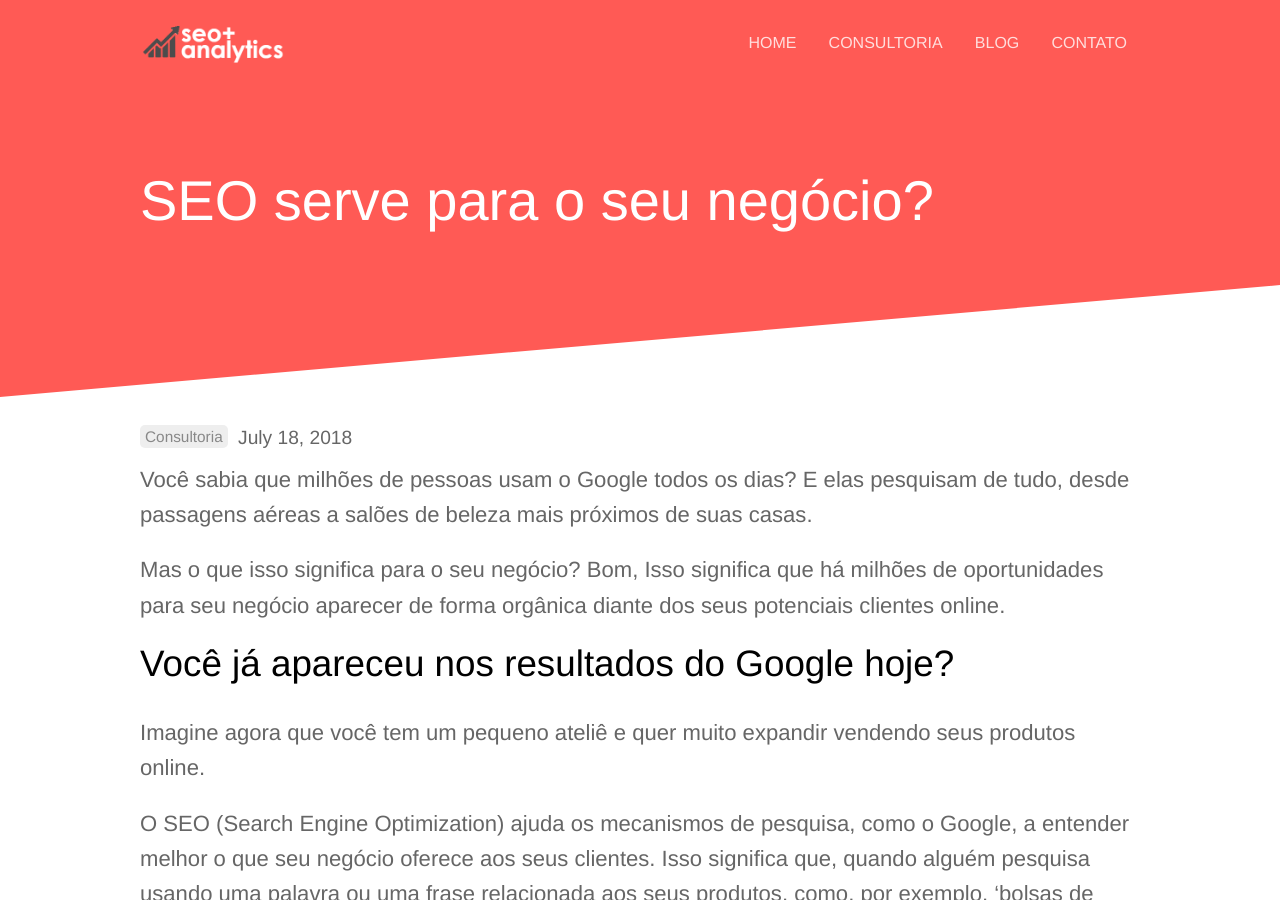
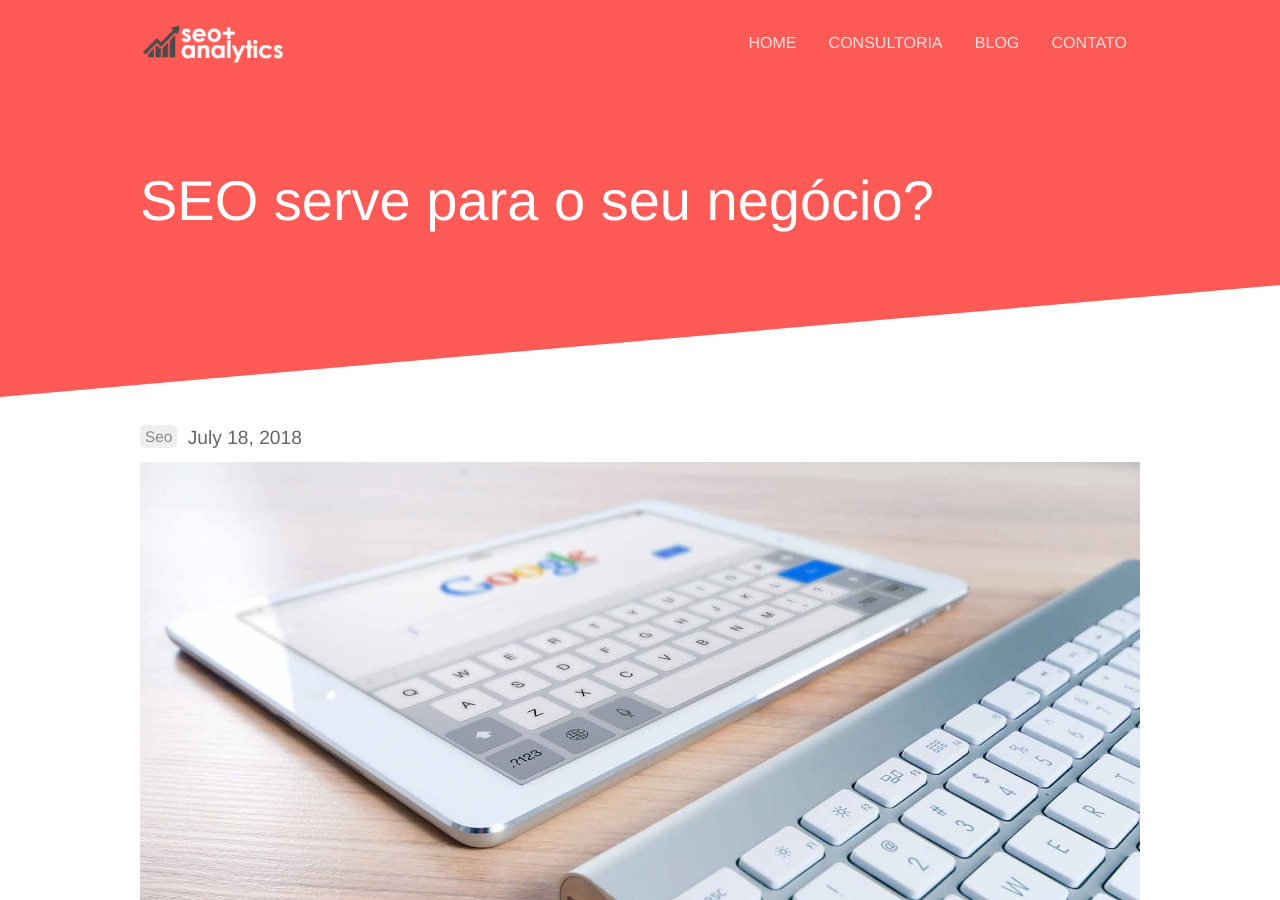
Before and after one commit to seoanalytics/seoanalytics.github.io, a Jekyll site: the page built from _posts/2018-07-18-seo-serve-para-o-seu-negócio.md, in a window 1280 px wide and 900 px high. Built offline with Jekyll 4.4.1, drawn with Linux system fonts in a browser that asks for light colours; comment, search, counter and statistics services are not loaded.

Commit message:
Updated '_posts/2018-07-18-seo-serve-para-o-seu-neg\303\263cio.md' via CloudCannon

```diff
--- a/_posts/2018-07-18-seo-serve-para-o-seu-negócio.md
+++ b/_posts/2018-07-18-seo-serve-para-o-seu-negócio.md
@@ -1,10 +1,12 @@
 ---
 title: SEO serve para o seu negócio?
 categories:
-  - Consultoria
+  - SEO
 author_staff_member: james
 show_comments: true
 ---
+
+![](/uploads/ipad-605440-1920.jpg){: srcset="/uploads/ipad-605440-1920@2x.jpg 1920w"}
 
 Voc&ecirc; sabia que milh&otilde;es de pessoas usam o Google todos os dias? E elas pesquisam de tudo, desde passagens a&eacute;reas a sal&otilde;es de beleza mais pr&oacute;ximos de suas casas.&nbsp;
 
```
